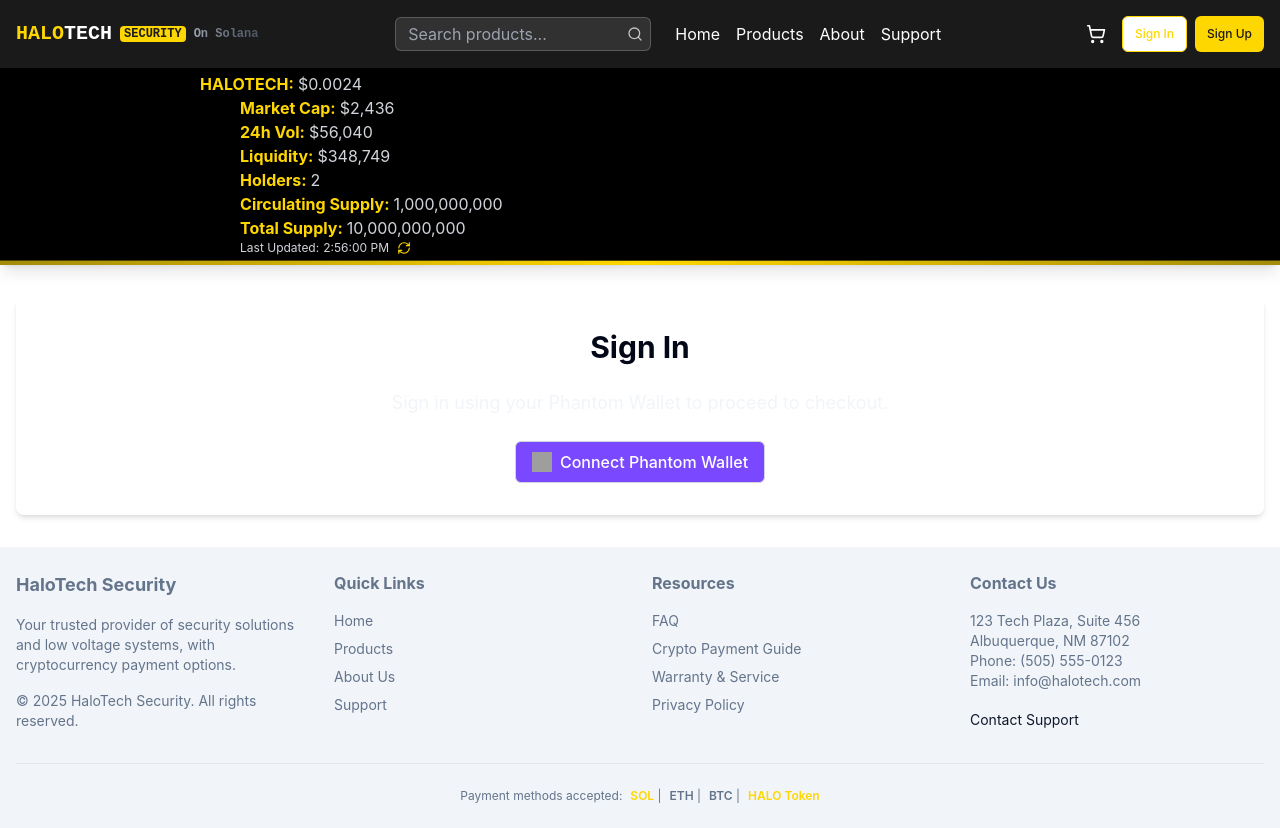
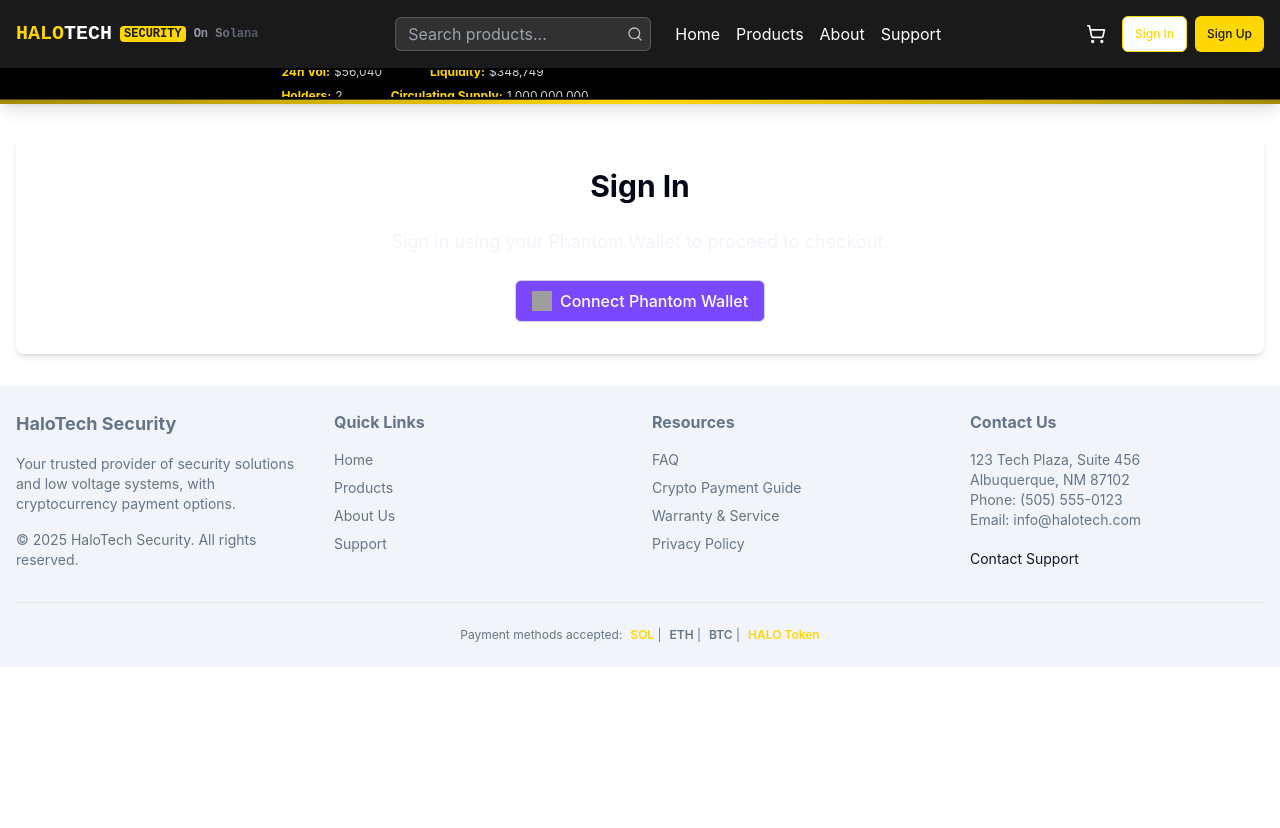
Before and after one commit to ServicePlace/halotech-harmony-store, a React (Vite) app: page /signin in a window 1280 px wide. After the commit the page ends 800 px from the top, so only its background shows below. Built offline with nearby package versions, Linux system fonts and the light colour scheme; grey boxes are pictures that could not be loaded; what @solana/web3.js would draw is missing.

Commit message:
Fix: Adjust crypto ticker styling and behavior
Adjust the crypto ticker to be smaller, scroll in two lines, and start/stop correctly on screen.

```diff
--- a/src/components/CryptoTicker.tsx
+++ b/src/components/CryptoTicker.tsx
@@ -78,51 +78,64 @@ const CryptoTicker: React.FC = () => {
     return () => clearInterval(intervalId);
   }, []);
 
+  // Create pairs of ticker items for multi-line display
+  const createTickerPairs = () => {
+    const items = [
+      { label: "HALOTECH", value: tokenInfo.price },
+      { label: "Market Cap", value: tokenInfo.marketCap },
+      { label: "24h Vol", value: tokenInfo.volume24h },
+      { label: "Liquidity", value: tokenInfo.liquidityUsd },
+      { label: "Holders", value: tokenInfo.holders },
+      { label: "Circulating Supply", value: tokenInfo.circulatingSupply },
+      { label: "Total Supply", value: tokenInfo.totalSupply },
+    ];
+
+    // Last item is the update info
+    const updateInfo = {
+      label: "Last Updated",
+      value: lastUpdated.toLocaleTimeString(),
+      isUpdate: true
+    };
+
+    // Group items in pairs (2 per line)
+    const pairs = [];
+    for (let i = 0; i < items.length; i += 2) {
+      if (i + 1 < items.length) {
+        pairs.push([items[i], items[i + 1]]);
+      } else {
+        pairs.push([items[i], updateInfo]);
+      }
+    }
+
+    return pairs;
+  };
+
   return (
-    <div className="bg-black border-b border-halotech-yellow/30 py-1 text-gray-300 overflow-hidden">
-      <div className="tickerWrapper relative">
+    <div className="bg-black border-b border-halotech-yellow/30 py-0.5 text-gray-300 overflow-hidden h-8">
+      <div className="ticker-wrapper relative">
         <div className="ticker-container flex items-center justify-start">
-          <div className="flex items-center space-x-10 animate-ticker">
-            <span className="flex items-center">
-              <span className="font-bold text-halotech-yellow">HALOTECH:</span>
-              <span className="ml-1">{tokenInfo.price}</span>
-            </span>
-            <span className="flex items-center">
-              <span className="font-bold text-halotech-yellow">Market Cap:</span>
-              <span className="ml-1">{tokenInfo.marketCap}</span>
-            </span>
-            <span className="flex items-center">
-              <span className="font-bold text-halotech-yellow">24h Vol:</span>
-              <span className="ml-1">{tokenInfo.volume24h}</span>
-            </span>
-            <span className="flex items-center">
-              <span className="font-bold text-halotech-yellow">Liquidity:</span>
-              <span className="ml-1">{tokenInfo.liquidityUsd}</span>
-            </span>
-            <span className="flex items-center">
-              <span className="font-bold text-halotech-yellow">Holders:</span>
-              <span className="ml-1">{tokenInfo.holders}</span>
-            </span>
-            <span className="flex items-center">
-              <span className="font-bold text-halotech-yellow">Circulating Supply:</span>
-              <span className="ml-1">{tokenInfo.circulatingSupply}</span>
-            </span>
-            <span className="flex items-center">
-              <span className="font-bold text-halotech-yellow">Total Supply:</span>
-              <span className="ml-1">{tokenInfo.totalSupply}</span>
-            </span>
-
-            <span className="flex items-center text-xs">
-              <span className="mr-1">Last Updated:</span>
-              <span>{lastUpdated.toLocaleTimeString()}</span>
+          <div className="flex flex-col animate-ticker">
+            {createTickerPairs().map((pair, index) => (
+              <div key={index} className="flex space-x-8 whitespace-nowrap py-1">
+                {pair.map((item, itemIndex) => (
+                  <span key={itemIndex} className="flex items-center mx-4">
+                    <span className="font-bold text-halotech-yellow text-xs">{item.label}:</span>
+                    <span className="ml-1 text-xs">
+                      {item.value}
+                      {item.isUpdate && (
                         <button
                           onClick={() => fetchTokenData()}
                           className="ml-2 text-halotech-yellow hover:text-white transition-colors"
                           disabled={loading}
                         >
-                <RefreshCw size={14} className={loading ? "animate-spin" : ""} />
+                          <RefreshCw size={12} className={loading ? "animate-spin" : ""} />
                         </button>
+                      )}
                     </span>
+                  </span>
+                ))}
+              </div>
+            ))}
           </div>
         </div>
       </div>
--- a/src/index.css
+++ b/src/index.css
@@ -1,4 +1,3 @@
-
 @tailwind base;
 @tailwind components;
 @tailwind utilities;
@@ -97,18 +96,21 @@
 }
 
 /* Crypto ticker animations */
-.tickerWrapper {
+.ticker-wrapper {
   overflow: hidden;
   width: 100%;
+  height: 100%;
 }
 
 .ticker-container {
   white-space: nowrap;
   padding: 0 8px;
+  height: 100%;
 }
 
 .animate-ticker {
-  display: inline-block;
+  display: inline-flex;
+  flex-direction: column;
   animation: ticker 30s linear infinite;
 }
 
```
Lines whose indentation alone changed are shown as unchanged.
